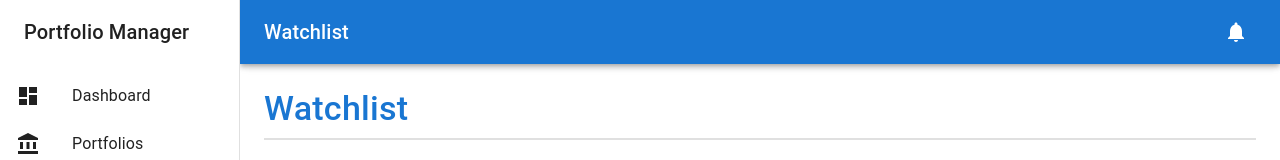
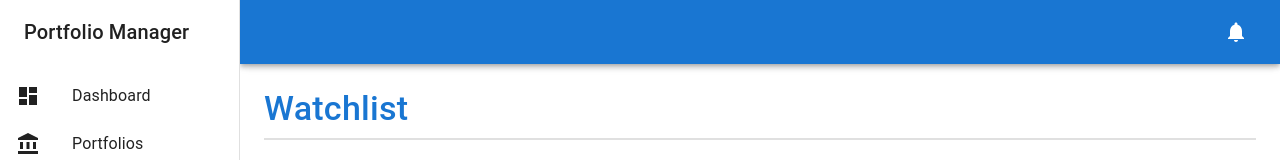
Before and after one commit to e-p-l/portfolio-manager-team14, a React (Create React App) app in the folder client/: page /watchlist in a window 1280 px wide. Shown: the top 160 px of the page. Built offline with nearby package versions, Linux system fonts and the light colour scheme; the HTML template or start-up script is replaced by a standard one.

Commit message:
fix: removing header

```diff
--- a/client/src/components/Layout/MainLayout.tsx
+++ b/client/src/components/Layout/MainLayout.tsx
@@ -98,7 +98,6 @@ const MainLayout: React.FC<{ children: React.ReactNode }> = ({ children }) => {
             <MenuIcon />
           </IconButton>
           <Typography variant="h6" noWrap component="div" sx={{ flexGrow: 1 }}>
-            {navItems.find(item => item.path === location.pathname)?.text || 'Portfolio Manager'}
           </Typography>
           <IconButton color="inherit">
             <Notifications />
```
